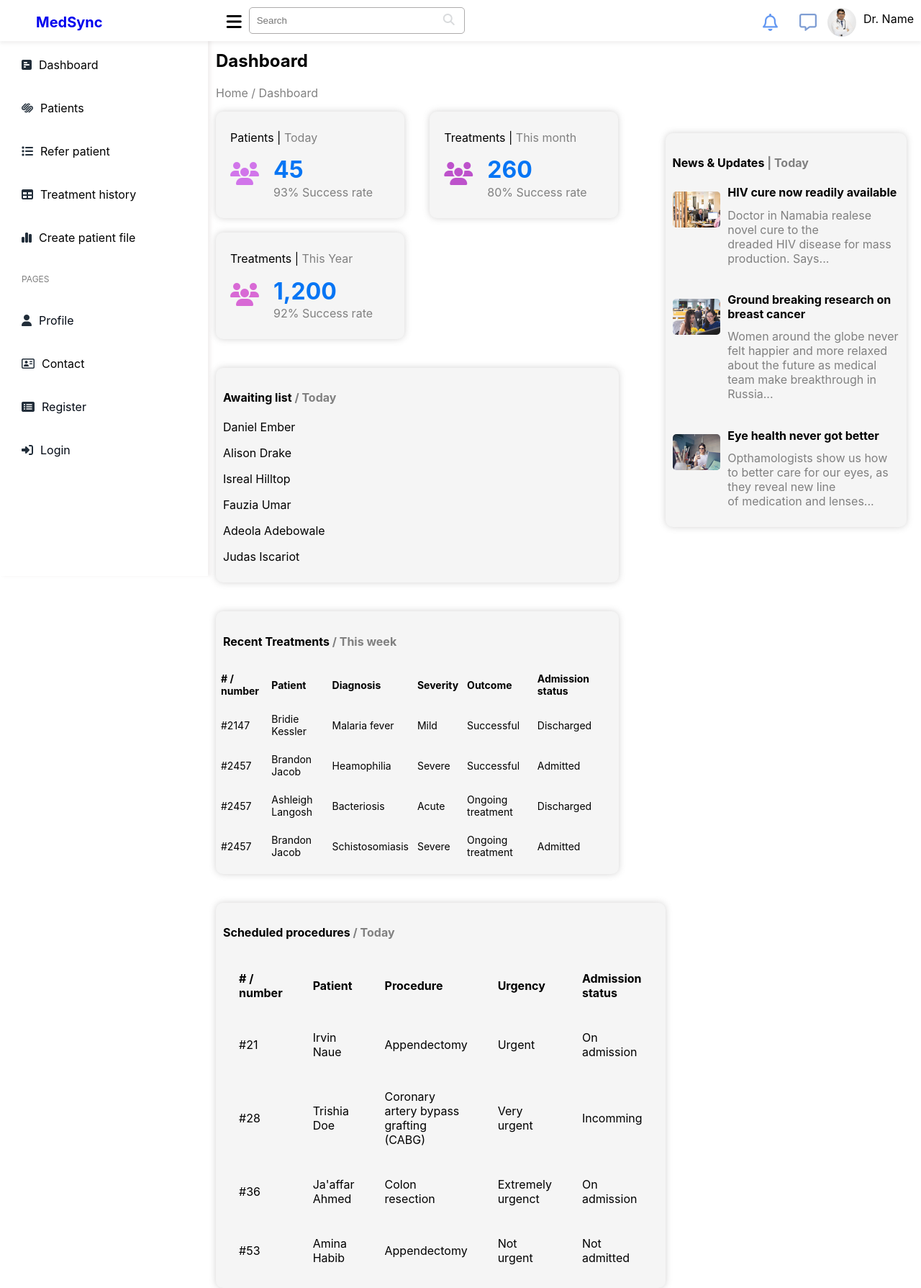
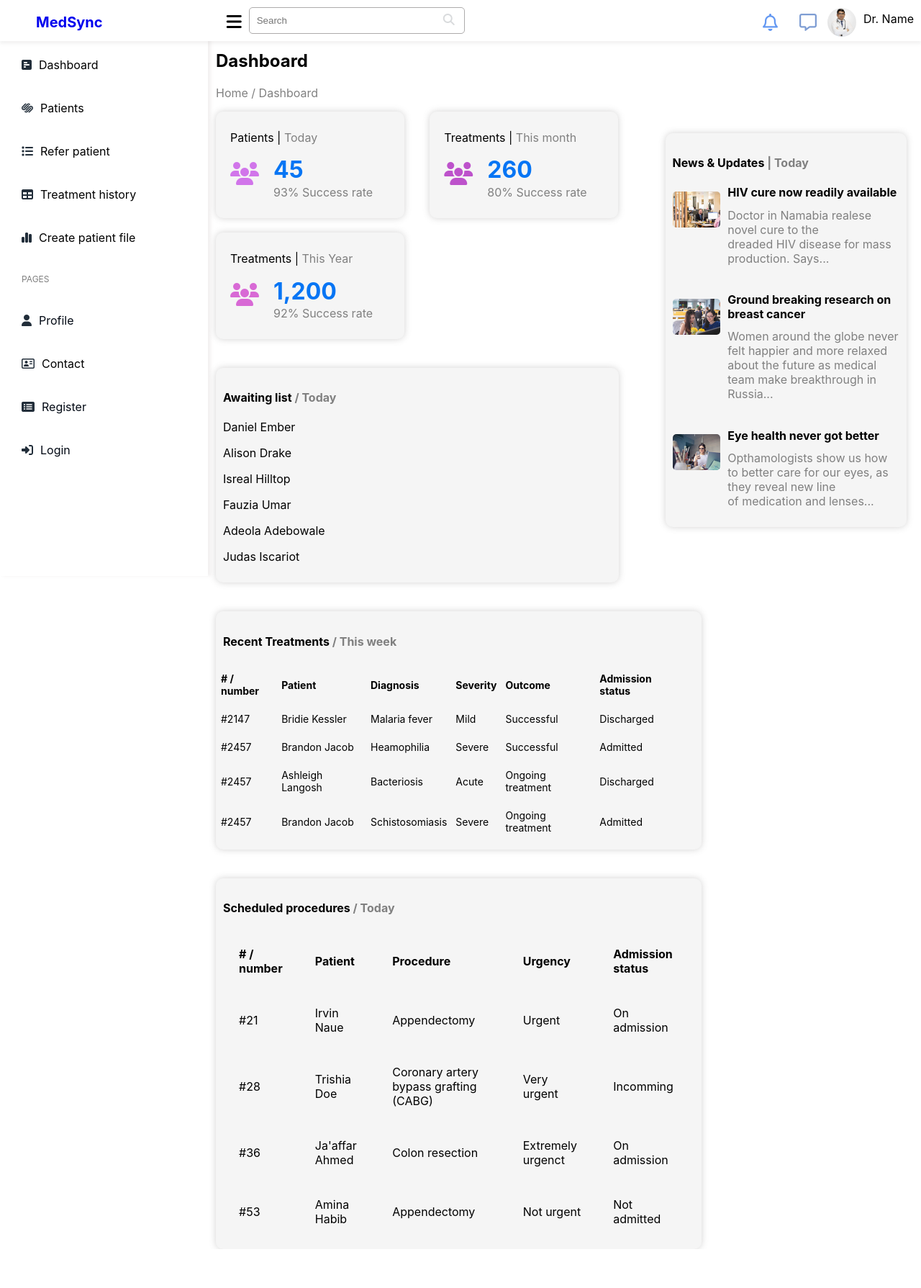
Before and after one commit to OkoroaforDaniel/MedSync-Frontend, a React (Create React App) app in the folder medsync-frontend/: page /Doctors in a window 1280 px wide. Shown: the whole page at 72% size. After the commit the page ends 1735 px from the top, so only its background shows below. Built offline with nearby package versions, Linux system fonts and the light colour scheme.

Commit message:
fixed div scaling

```diff
--- a/medsync-frontend/src/Components/Doctors/styles/Doctors.css
+++ b/medsync-frontend/src/Components/Doctors/styles/Doctors.css
@@ -218,7 +218,7 @@ input{
     background-color: whitesmoke;
     margin-top: 40px;
     margin-left: 50px;
-    width: 83%;
+    width: 100%;
     padding: 10px;
     border-radius: 10px;
     box-shadow: 0 0 10px rgba(110, 107, 107, 0.3);
@@ -227,7 +227,7 @@ input{
     background-color: whitesmoke;
     margin-top: 40px;
     margin-left: 50px;
-    /* width: 83%; */
+    width: 100%;
     padding: 10px;
     border-radius: 10px;
     box-shadow: 0 0 10px rgba(110, 107, 107, 0.3);
```
